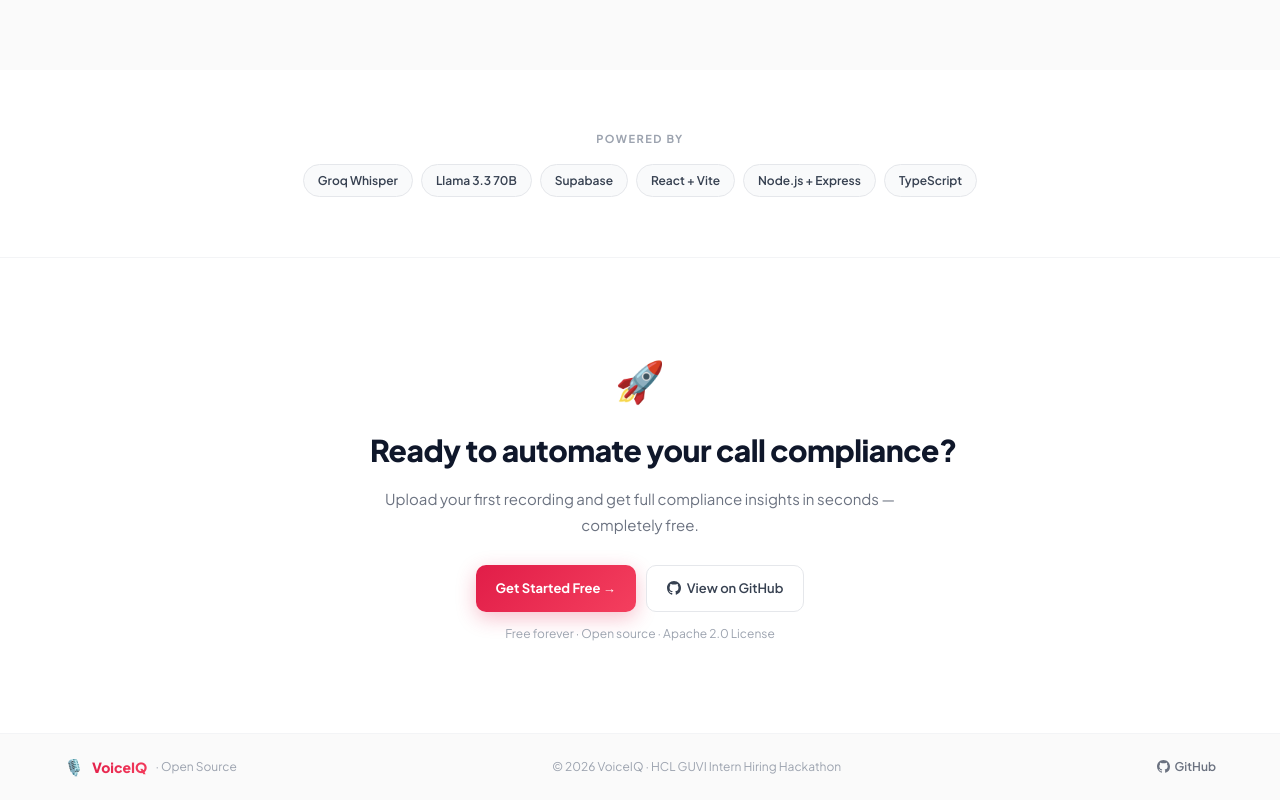
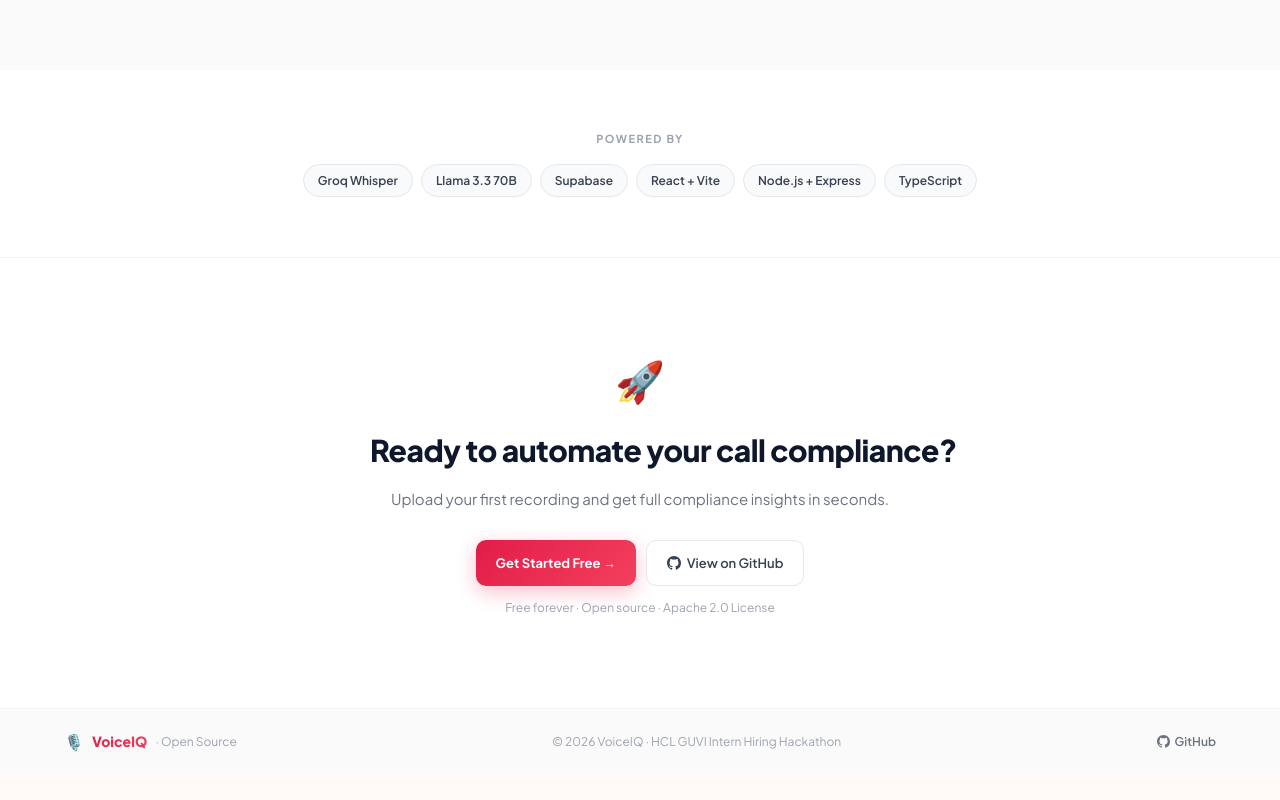
Before and after one commit to JexanJoel/VoiceIQ, a React (Vite) app: page / in a window 1280 px wide. Shown: the part 2904-3704 px from the top of the page. After the commit the page ends 3678 px from the top, so only its background shows below. Built offline with nearby package versions, Linux system fonts and the light colour scheme; no server answers.

Commit message:
21-03-2026 x7

```diff
--- a/src/pages/LandingPage.tsx
+++ b/src/pages/LandingPage.tsx
@@ -271,7 +271,7 @@
             Ready to automate your call compliance?
           </h2>
           <p style={{ fontSize: '15px', color: '#6B7280', marginBottom: '28px', lineHeight: 1.7 }}>
-            Upload your first recording and get full compliance insights in seconds — completely free.
+            Upload your first recording and get full compliance insights in seconds.
           </p>
           <div style={{ display: 'flex', gap: '10px', justifyContent: 'center', flexWrap: 'nowrap' }}>
             <button onClick={() => navigate('/signup')} style={{ background: 'linear-gradient(135deg, #E11D48, #F43F5E)', color: '#fff', border: 'none', borderRadius: '10px', padding: '12px 20px', fontSize: '13px', fontWeight: '700', cursor: 'pointer', fontFamily: 'inherit', boxShadow: '0 6px 20px rgba(225,29,72,0.28)', whiteSpace: 'nowrap' }}>
```
